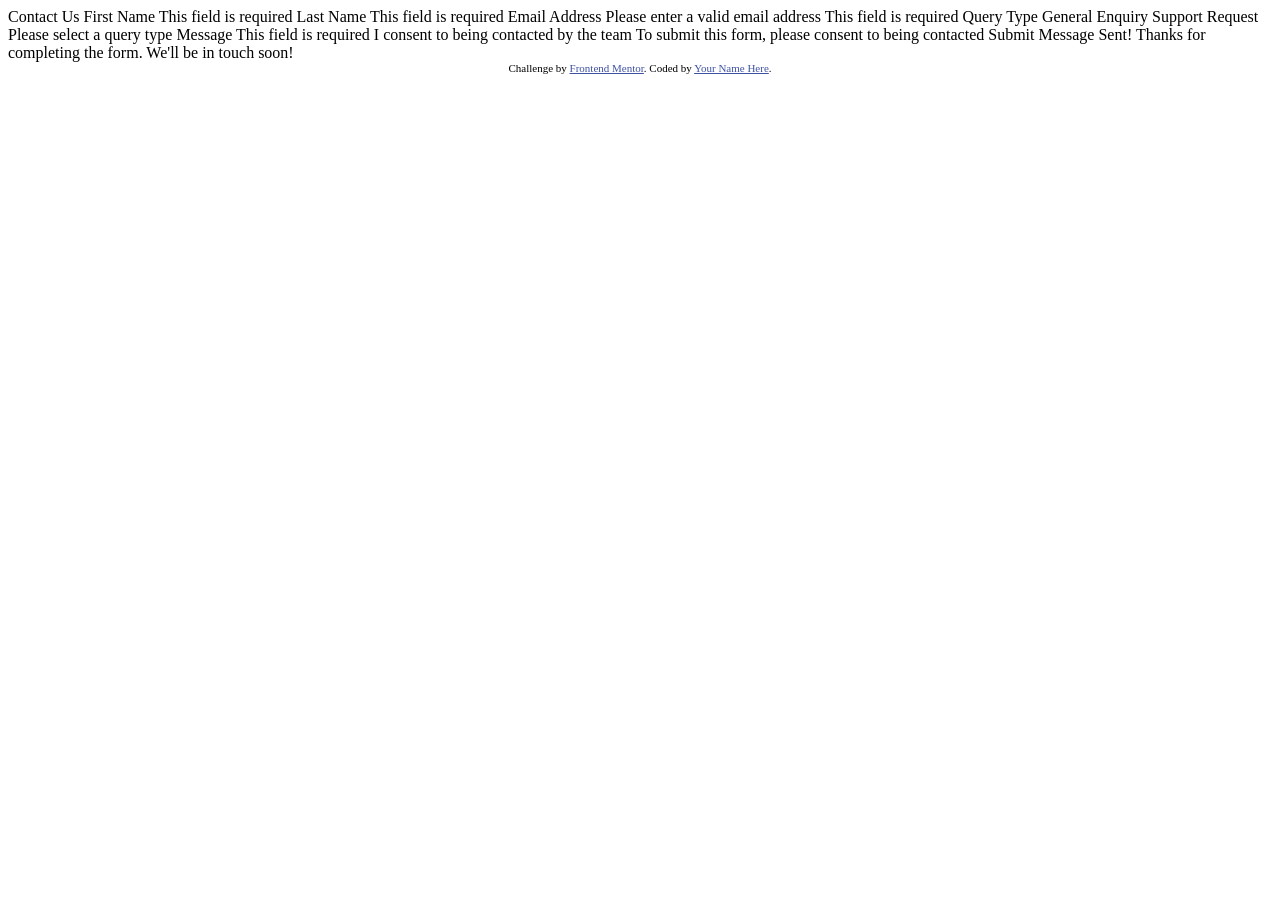
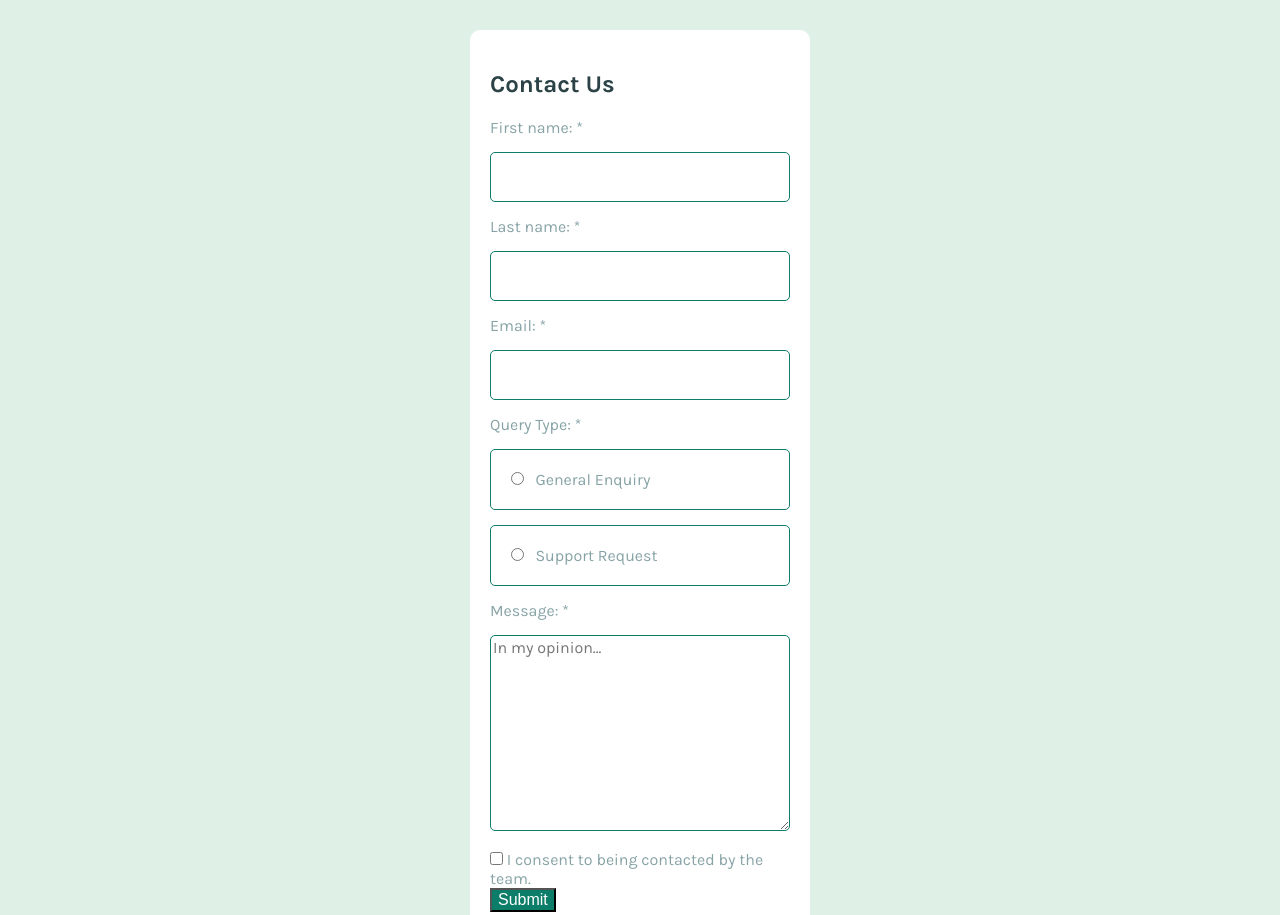
Before and after one commit to auvm/FrontendMentor-AboutUs, a plain HTML site: page index.html in a window 1280 px wide. Shown: the top 915 px of the page. Before the commit the page ends 800 px from the top, so only its background shows below. Drawn offline with Linux system fonts and the light colour scheme.

Commit message:
add main styles and colors

```diff
--- a/index.html
+++ b/index.html
@@ -3,8 +3,13 @@
 <head>
   <meta charset="UTF-8">
   <meta name="viewport" content="width=device-width, initial-scale=1.0"> <!-- displays site properly based on user's device -->
+  <link rel="icon" type="image/png" sizes="32x32" href="./assets/images/favicon-32x32.png">
 
-  <link rel="icon" type="image/png" sizes="32x32" href="./assets/images/favicon-32x32.png">
+  <link rel="preconnect" href="https://fonts.googleapis.com">
+  <link rel="preconnect" href="https://fonts.gstatic.com" crossorigin>
+  <link href="https://fonts.googleapis.com/css2?family=Karla:ital,wght@0,200..800;1,200..800&display=swap" rel="stylesheet">
+
+  <link rel="stylesheet" href="styles.css">
 
   <title>Frontend Mentor | Contact form</title>
 
@@ -16,7 +21,44 @@
 </head>
 <body>
 
-  Contact Us
+  <section class="form">
+    <h1>Contact Us</h1>
+    <form>
+      <label for="fname" class="label_form">First name: *</label><br>
+      <input type="text" id="fname" name="fname" class="input-box"><br>
+
+      <label for="lname" class="label_form">Last name: *</label><br>
+      <input type="text" id="lname" name="lname" class="input-box"><br>
+
+      <label for="email" class="label_form">Email: *</label><br>
+      <input type="email" id="email" name="email" class="input-box" pattern=".+@example\.com" size="30" required><br>
+
+      <div class="checkbox-container">
+        <p>Query Type: *</p>
+        <div class="checkbox">
+          <input type="radio" id="general Enquiry" name="query type" value="General Enquiry">
+          <label for="general Enquiry">General Enquiry</label><br>
+        </div>
+
+        <div class="checkbox">
+          <input type="radio" id="support Request" name="query type" value="Support Request">
+          <label for="support Request">Support Request</label><br>
+        </div>
+      </div>
+
+
+      <label for="message" class="label_form">Message: *</label><br>
+      <textarea name="message" id="message" cols="30" rows="10" maxlength="150" placeholder="In my opinion..."></textarea>
+
+      <input type="checkbox" id="check consent" name="check consent" value="checked">
+      <label for="check consent">I consent to being contacted by the team.</label><br>
+
+      <input type="submit" id="btn_submit" value="Submit">
+
+    </form>
+  </section>
+
+  <!-- Contact Us
 
   First Name
   This field is required
@@ -42,7 +84,7 @@
   Submit
 
   Message Sent!
-  Thanks for completing the form. We'll be in touch soon!
+  Thanks for completing the form. We'll be in touch soon! -->
 
   <div class="attribution">
     Challenge by <a href="https://www.frontendmentor.io?ref=challenge">Frontend Mentor</a>.
--- /dev/null
+++ b/styles.css
@@ -0,0 +1,90 @@
+*{
+    margin: 0;
+    box-sizing: border-box;
+    font-size: 16px;
+}
+
+:root{
+
+--Green_lighter: hsl(148, 38%, 91%);
+--Green_medium: hsl(169, 82%, 27%);
+--Red: hsl(0, 66%, 54%);
+--White: hsl(0, 0%, 100%);
+--Grey_medium: hsl(186, 15%, 59%);
+--Grey_darker: hsl(187, 24%, 22%);
+}
+
+body{
+    background-color: var(--Green_lighter);
+
+    font-family: "Karla", sans-serif;
+    font-optical-sizing: auto;
+    font-weight: 400;
+    font-style: normal;
+}
+
+
+.form{
+    color: var(--Grey_medium);
+    margin: 30px auto;
+    width: 340px;
+    padding: 20px;
+
+    border-radius: 10px;
+    background-color: var(--White);
+
+    display: flex;
+    flex-direction: column;
+}
+
+.form h1{
+    color: var(--Grey_darker);
+    margin: 20px 0;
+    font-weight: 700;
+    font-size: 24px;
+}
+
+
+.input-box{
+    margin: 15px 0;
+    width: 100%;
+    border: 1px solid var(--Green_medium);
+    border-radius: 5px;
+    height: 50px;
+}
+
+.input-box{
+    outline: none;
+}
+
+.checkbox{
+    width: 100%;
+    margin: 15px 0;
+    padding: 20px;
+
+    border: 1px solid var(--Green_medium);
+    border-radius: 5px;
+}
+
+textarea {
+    /* resize: horizontal; */
+    color: var(--Green_medium);
+    font-family: "Karla", sans-serif;
+    font-optical-sizing: auto;
+    font-weight: 400;
+    font-style: normal;
+
+    margin: 15px 0;
+    width: 100%;
+    border: 1px solid var(--Green_medium);
+    border-radius: 5px;
+}
+
+textarea:focus{
+    outline: none;
+}
+
+#btn_submit{
+    color: var(--White);
+    background-color: var(--Green_medium);
+}
```
